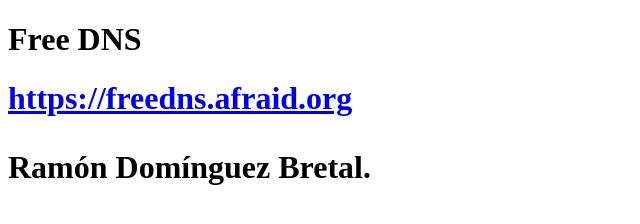
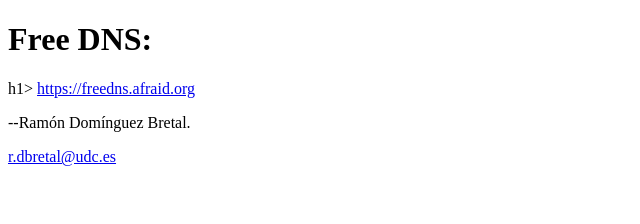
Before and after one commit to ramon-dom/ramon-dom.github.io, a plain HTML site: page index.html in a window 1280 px wide. Shown: the whole page, without its empty margins (0-640 px from the left). Drawn offline with Linux system fonts and the light colour scheme.

Commit message:
Update index.html

```diff
--- a/index.html
+++ b/index.html
@@ -7,8 +7,7 @@
 
 
 
-<h1>Free DNS <h1> <a href="url">https://freedns.afraid.org</a>
-<p>Ramón Domínguez Bretal.</p>
-
+<h1>Free DNS: </h1>h1> <a href="url">https://freedns.afraid.org</a>
+<p>--Ramón Domínguez Bretal.</p> <a href="mailto:r.dbretal@udc.es">r.dbretal@udc.es</a>
 </body>
 </html>
```
